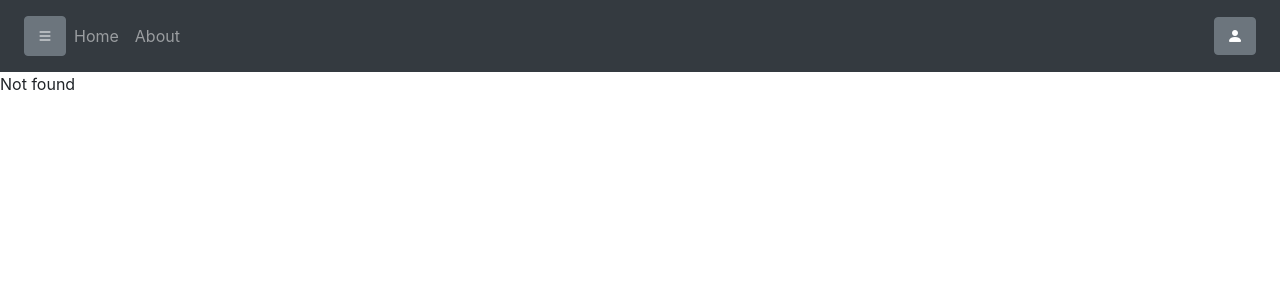
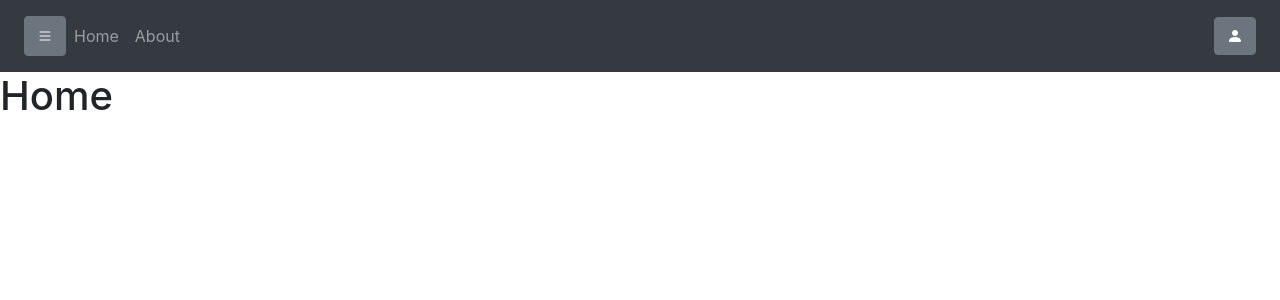
Before and after one commit to ThePetterMaster/vue-template, a Vue app: page / in a window 1280 px wide. Before the commit this address had no page. Shown: the top 300 px of the page. Built offline with nearby package versions, Linux system fonts and the light colour scheme.

Commit message:
about view

```diff
--- a/src/components/NavBar.vue
+++ b/src/components/NavBar.vue
@@ -2,7 +2,7 @@
   <b-navbar type="dark" variant="dark">
     <b-navbar-nav class="p-2">
       <b-button v-b-toggle.sidebar-1><i class="bi bi-list"></i></b-button>
-      <b-nav-item href="/home">Home</b-nav-item>
+      <b-nav-item href="/">Home</b-nav-item>
       <b-nav-item href="/about">About</b-nav-item>
     </b-navbar-nav>
     <b-navbar-nav class="ml-auto">
--- a/src/router/index.js
+++ b/src/router/index.js
@@ -2,19 +2,20 @@ import Vue from 'vue'
 import VueRouter from 'vue-router'
 import HomeView from '../views/HomeView.vue'
 import Error404 from '@/views/Error404'
+import AboutView from '@/views/AboutView'
 
 Vue.use(VueRouter)
 
 const routes = [
   {
-    path: '/home',
+    path: '/',
     name: 'home',
     component: HomeView
   },
   {
     path: '/about',
     name: 'about',
-    component: HomeView
+    component: AboutView
   },
   {
     path: '/:pathMatch(.*)*',
```
